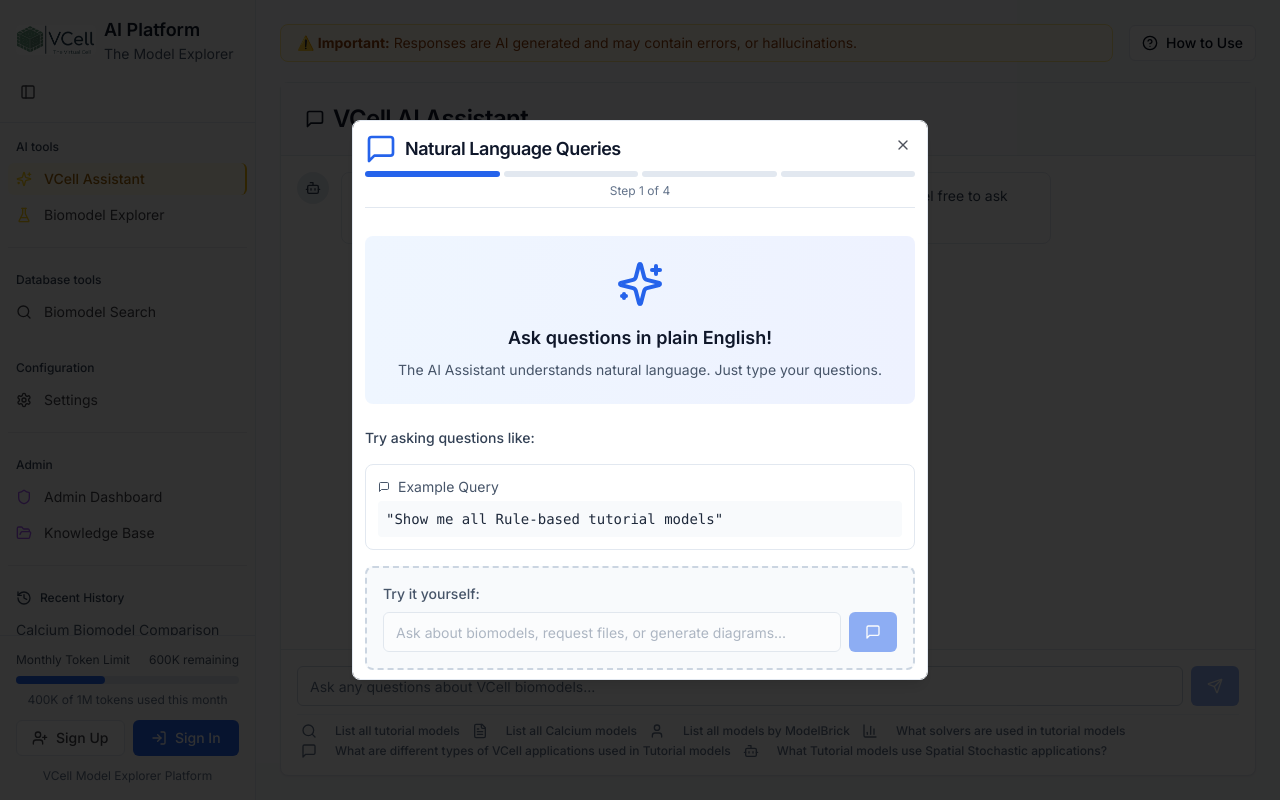
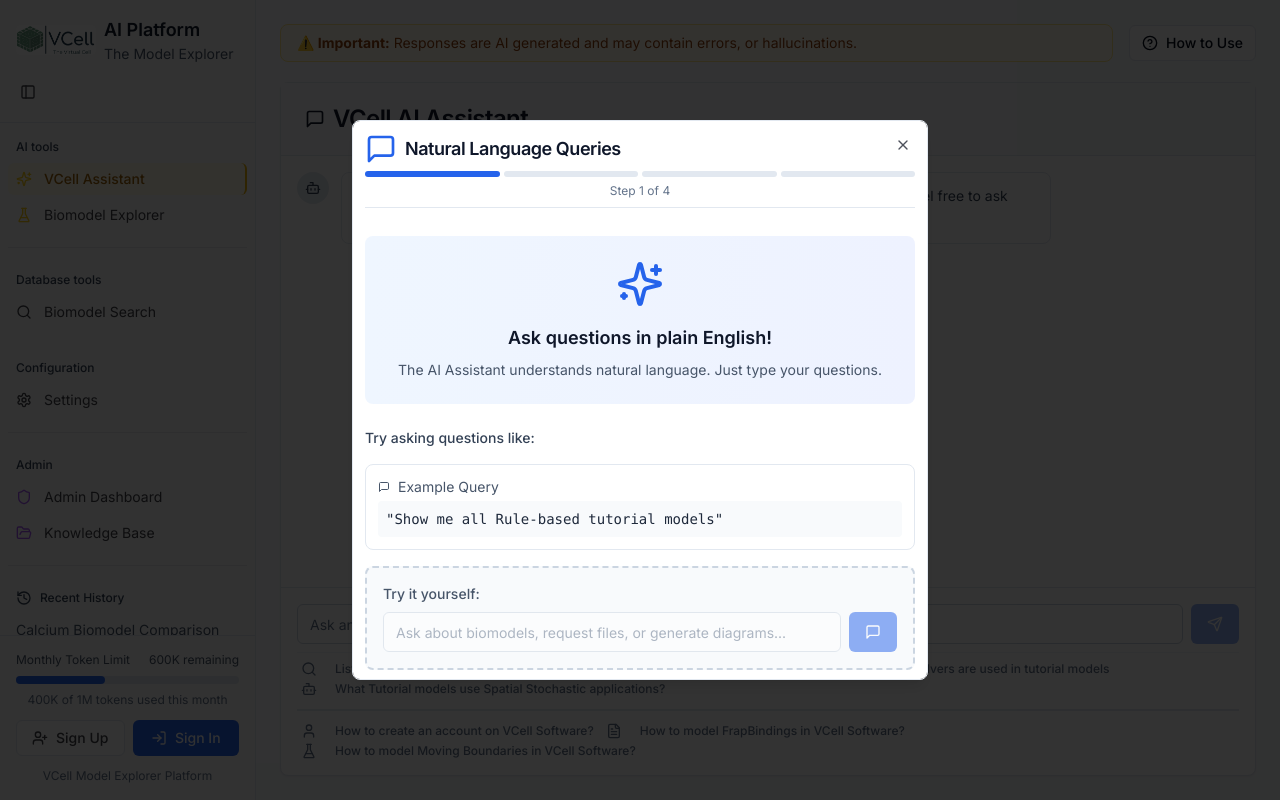
Before and after one commit to virtualcell/VCell-AI, a Next.js app in the folder frontend/: page /chat in a window 1280 px wide. Built offline with nearby package versions, Linux system fonts and the light colour scheme.

Commit message:
Feat: add new supplemental actions for user guidance in ChatPage component

```diff
--- a/frontend/app/chat/page.tsx
+++ b/frontend/app/chat/page.tsx
@@ -10,6 +10,7 @@ import {
   FileText,
   BarChart3Icon as Diagram3,
   HelpCircle,
+  FlaskConical,
 } from "lucide-react";
 import { Button } from "@/components/ui/button";
 import { Alert, AlertDescription } from "@/components/ui/alert";
@@ -41,7 +42,7 @@ export default function ChatPage() {
       value: "List all tutorial models",
     },
     {
-      label: "List all Calcium models",
+      label: "List Calcium models",
       icon: <FileText className="h-3 w-3 mr-2" />,
       value: "List all Calcium models",
     },
@@ -55,19 +56,38 @@ export default function ChatPage() {
       icon: <Diagram3 className="h-3 w-3 mr-2" />,
       value: "What solvers are used in tutorial models",
     },
-    {
+/*     {
       label:
         "What are different types of VCell applications used in Tutorial models",
       icon: <MessageSquare className="h-3 w-3 mr-2" />,
       value:
         "What are different types of VCell applications used in Tutorial models",
-    },
+    }, */
     {
       label: "What Tutorial models use Spatial Stochastic applications?",
       icon: <Bot className="h-3 w-3 mr-2" />,
       value: "What Tutorial models use Spatial Stochastic applications?",
     },
   ];
+
+  const supplementalActions = [
+    {
+      label: "How to create an account on VCell Software?",
+      icon: <User className="h-3 w-3 mr-2" />,
+      value: "How to create an account on VCell Software?",
+    },
+    {
+      label: "How to model FrapBindings in VCell Software?",
+      icon: <FileText className="h-3 w-3 mr-2" />,
+      value: "How to model FragBindings in VCell Software?",
+    },
+    {
+      label: "How to model Moving Boundaries in VCell Software?",
+      icon: <FlaskConical className="h-3 w-3 mr-2" />,
+      value: "How to model Moving Boundaries in VCell Software?",
+    },
+  ];
+
   const cardTitle = "VCell AI Assistant";
 
   return (
@@ -102,6 +122,7 @@ export default function ChatPage() {
           <ChatBox
             startMessage={[startMessage]}
             quickActions={quickActions}
+            supplementalActions={supplementalActions}
             cardTitle={cardTitle}
           />
         </div>
```
